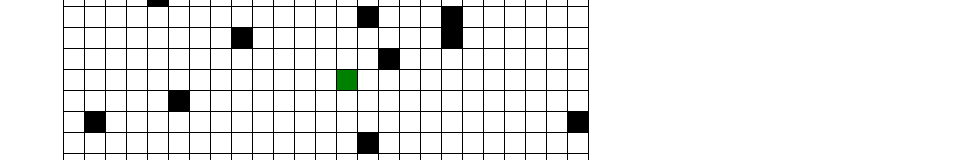
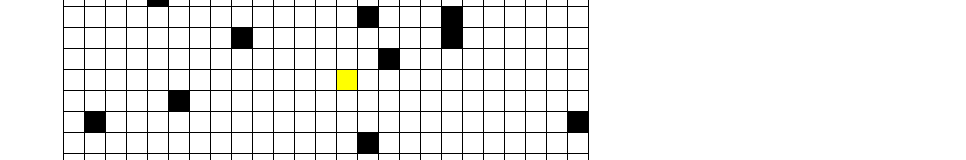
Before and after one commit to kevincas01/AlgoLens, a React (Create React App) app in the folder algo-lens-react/: page / in a window 1280 px wide. Shown: the part 244-404 px from the top of the page, without its empty margins (314-1280 px from the left). Built offline with nearby package versions, Linux system fonts and the light colour scheme.

Commit message:
path finding css

```diff
--- a/algo-lens-react/src/App.css
+++ b/algo-lens-react/src/App.css
@@ -230,10 +230,18 @@ button:disabled {
 
 
 .starting-point{
-  background-color: green;
+  background-color: yellow;
   content: "1";
 }
 .ending-point{
   background-color: blue;
   content: "2";
 }
+
+
+.enqueued-cell {
+  background-color: green;
+}
+.visited-cell {
+  background-color: cyan;
+}
```
